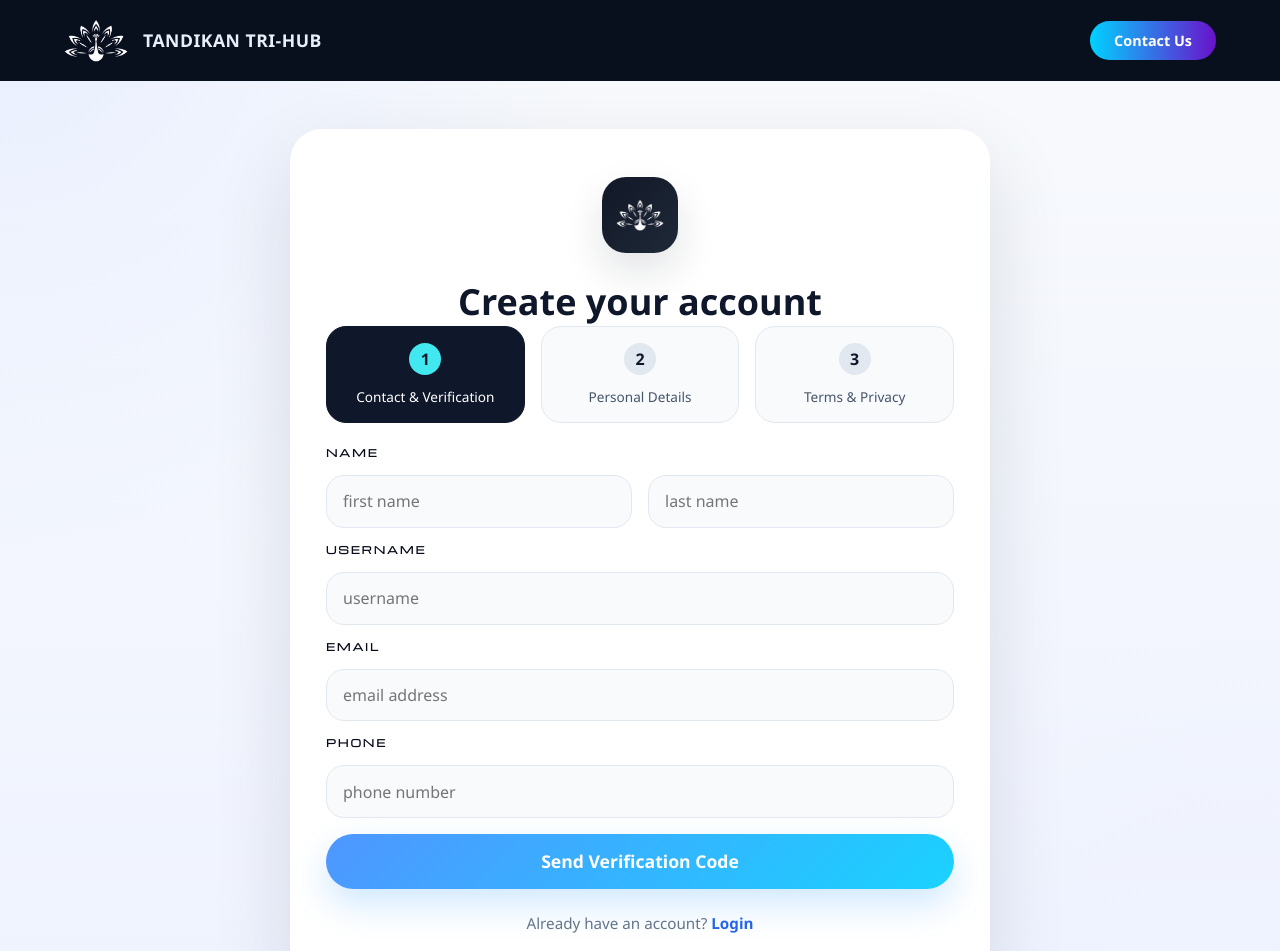
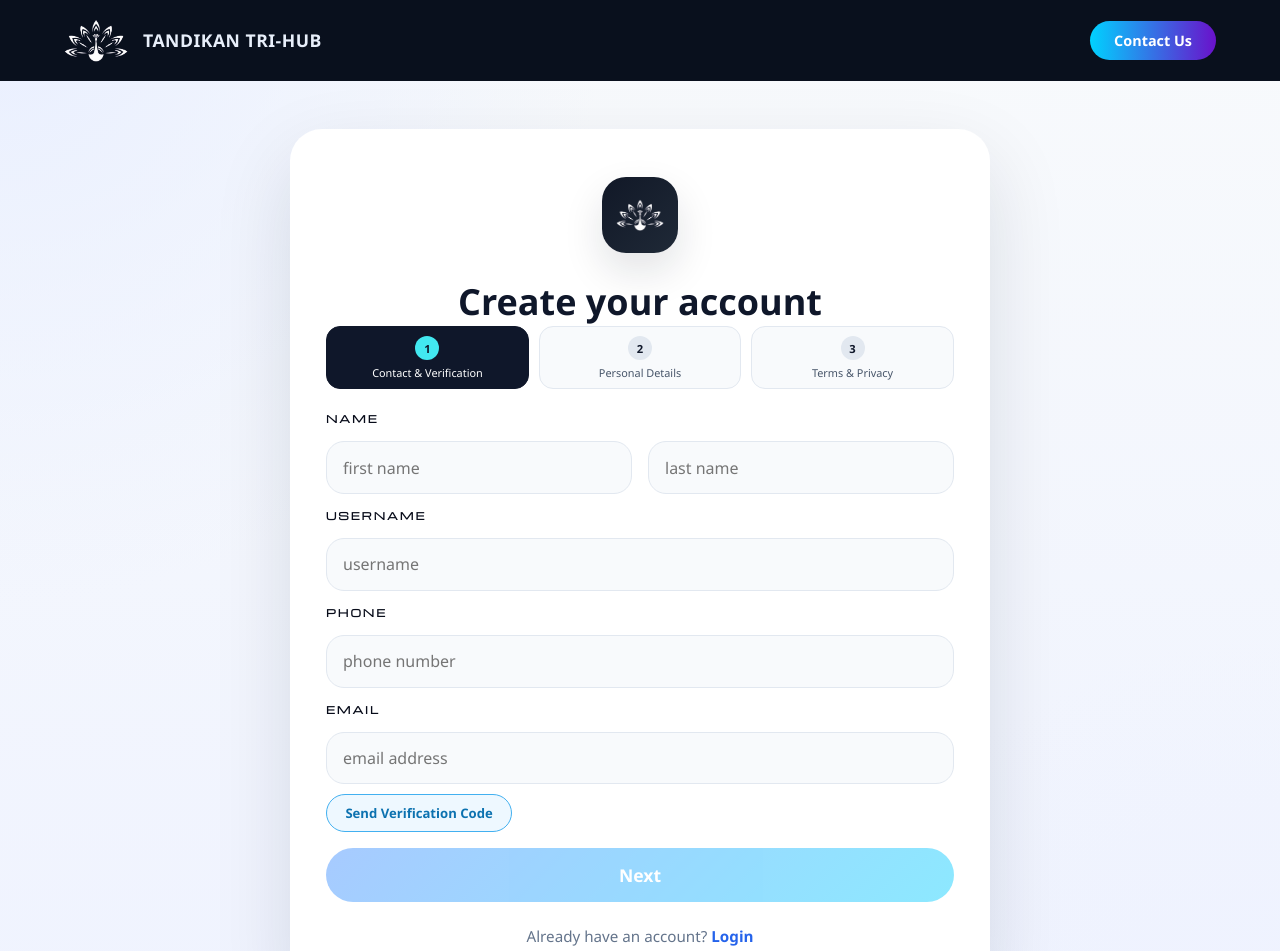
Before and after one commit to zel-06/TandikanTri-Hub-Proto, a React (Vite) app in the folder frontend/: page /register in a window 1280 px wide. Shown: the top 951 px of the page. Built offline with nearby package versions, Linux system fonts and the light colour scheme.

Commit message:
edittsss

```diff
--- a/frontend/src/pages/public/Register.jsx
+++ b/frontend/src/pages/public/Register.jsx
@@ -46,15 +46,24 @@ function getPasswordStrength(password) {
   return { level: 4, label: 'Very Strong' };
 }
 
+function getPasswordChecks(password, username, email) {
+  return [
+    { label: 'At least 8 characters', met: password.length >= 8 },
+    { label: 'One uppercase letter', met: /[A-Z]/.test(password) },
+    { label: 'One lowercase letter', met: /[a-z]/.test(password) },
+    { label: 'One number', met: /\d/.test(password) },
+    { label: 'One special character', met: /[^A-Za-z0-9]/.test(password) },
+    {
+      label: 'Different from your username/email',
+      met: password.length > 0
+        && password.toLowerCase() !== (username || '').toLowerCase()
+        && password.toLowerCase() !== (email || '').toLowerCase(),
+    },
+  ];
+}
+
 function isPasswordValid(password, username, email) {
-  if (password.length < 8) return false;
-  if (!/[A-Z]/.test(password)) return false;
-  if (!/[a-z]/.test(password)) return false;
-  if (!/\d/.test(password)) return false;
-  if (!/[^A-Za-z0-9]/.test(password)) return false;
-  if (username && password.toLowerCase() === username.toLowerCase()) return false;
-  if (email && password.toLowerCase() === email.toLowerCase()) return false;
-  return true;
+  return getPasswordChecks(password, username, email).every((c) => c.met);
 }
 
 function Stepper({ currentStep }) {
@@ -86,11 +95,16 @@ export default function Register() {
 
   const [otpSent, setOtpSent] = useState(false);
   const [otpVerified, setOtpVerified] = useState(false);
-  const [otpCode, setOtpCode] = useState('');
+  const [otpDigits, setOtpDigits] = useState(['', '', '', '', '', '']);
   const [verificationToken, setVerificationToken] = useState(null);
   const [sendingCode, setSendingCode] = useState(false);
   const [verifyingCode, setVerifyingCode] = useState(false);
   const [cooldown, setCooldown] = useState(0);
+  const otpRefs = useRef([]);
+  const otpCode = otpDigits.join('');
+
+  const [showPassword, setShowPassword] = useState(false);
+  const [showPasswordConfirm, setShowPasswordConfirm] = useState(false);
 
   const [termsAccepted, setTermsAccepted] = useState(false);
   const [privacyAccepted, setPrivacyAccepted] = useState(false);
@@ -100,6 +114,7 @@ export default function Register() {
   const age = calculateAge(form.birthdate);
   const isMinor = age !== '' && age < 18;
   const passwordStrength = getPasswordStrength(form.password);
+  const passwordChecks = getPasswordChecks(form.password, form.username, form.email);
 
   useEffect(() => {
     if (cooldown <= 0) return undefined;
@@ -121,14 +136,7 @@ export default function Register() {
   }
 
   function updateEmail(e) {
-    const value = e.target.value;
-    setForm((f) => ({ ...f, email: value }));
-    if (otpSent || otpVerified) {
-      setOtpSent(false);
-      setOtpVerified(false);
-      setVerificationToken(null);
-      setOtpCode('');
-    }
+    setForm((f) => ({ ...f, email: e.target.value }));
   }
 
   function handlePostalCodeChange(e) {
@@ -143,17 +151,65 @@ export default function Register() {
 
   async function handleSendCode() {
     setErrors({});
+    if (!form.first_name || !form.last_name || !form.username || !form.phone || !form.email) {
+      setErrors({ non_field: 'Please fill in your name, username, phone, and email first.' });
+      return;
+    }
+    if (!/^\S+@\S+\.\S+$/.test(form.email)) {
+      setErrors({ email: 'Enter a valid email address.' });
+      return;
+    }
     setSendingCode(true);
     try {
       const res = await authApi.sendVerificationCode(form.email);
       setOtpSent(true);
-      setOtpCode('');
+      setOtpVerified(false);
+      setVerificationToken(null);
+      setOtpDigits(['', '', '', '', '', '']);
       setCooldown(res.cooldown_seconds || 60);
     } catch (err) {
       setErrors(err.response?.data || { non_field: 'Something went wrong. Please try again.' });
     } finally {
       setSendingCode(false);
     }
+  }
+
+  function handleChangeEmail() {
+    setOtpSent(false);
+    setOtpVerified(false);
+    setVerificationToken(null);
+    setOtpDigits(['', '', '', '', '', '']);
+    setCooldown(0);
+    setErrors({});
+  }
+
+  function handleOtpDigitChange(index, e) {
+    const char = e.target.value.replace(/\D/g, '').slice(-1);
+    setOtpDigits((d) => {
+      const next = [...d];
+      next[index] = char;
+      return next;
+    });
+    if (char && index < 5) otpRefs.current[index + 1]?.focus();
+  }
+
+  function handleOtpKeyDown(index, e) {
+    if (e.key === 'Backspace' && !otpDigits[index] && index > 0) {
+      otpRefs.current[index - 1]?.focus();
+    } else if (e.key === 'Enter' && otpDigits.join('').length === 6) {
+      e.preventDefault();
+      handleVerifyCode();
+    }
+  }
+
+  function handleOtpPaste(e) {
+    const text = e.clipboardData.getData('text').replace(/\D/g, '').slice(0, 6);
+    if (!text) return;
+    e.preventDefault();
+    const next = text.split('');
+    while (next.length < 6) next.push('');
+    setOtpDigits(next);
+    otpRefs.current[Math.min(text.length, 6) - 1]?.focus();
   }
 
   async function handleVerifyCode() {
@@ -170,15 +226,9 @@ export default function Register() {
     }
   }
 
-  function handleStep1Submit(e) {
+  function handleStep1Continue(e) {
     e.preventDefault();
-    if (!otpSent) {
-      handleSendCode();
-    } else if (!otpVerified) {
-      handleVerifyCode();
-    } else {
-      setStep(2);
-    }
+    if (otpVerified) setStep(2);
   }
 
   function handleStep2Next(e) {
@@ -187,8 +237,7 @@ export default function Register() {
     if (form.password !== form.password_confirm) {
       newErrors.password_confirm = 'Passwords do not match.';
     } else if (!isPasswordValid(form.password, form.username, form.email)) {
-      newErrors.password = 'Password must be at least 8 characters and include an uppercase letter, '
-        + 'a lowercase letter, a number, and a special character, and cannot match your username or email.';
+      newErrors.password = 'Please meet all the password requirements above.';
     }
     if (!idFile) newErrors.id_document = 'Please upload a valid ID.';
     if (isMinor) {
@@ -237,10 +286,7 @@ export default function Register() {
       if (keys.some((k) => STEP1_FIELDS.includes(k))) {
         setStep(1);
         if (responseErrors.email_verification_token) {
-          setOtpSent(false);
-          setOtpVerified(false);
-          setVerificationToken(null);
-          setOtpCode('');
+          handleChangeEmail();
         }
       } else if (keys.some((k) => STEP2_FIELDS.includes(k))) {
         setStep(2);
@@ -264,7 +310,7 @@ export default function Register() {
           <Stepper currentStep={step} />
 
           {step === 1 && (
-            <form className="create-account-form" onSubmit={handleStep1Submit}>
+            <form className="create-account-form" onSubmit={handleStep1Continue}>
               <label className="login-info-title">Name</label>
               <label className="input-group">
                 <input type="text" placeholder="first name" value={form.first_name} onChange={update('first_name')} required />
@@ -279,8 +325,14 @@ export default function Register() {
               </label>
               {errors.username && <p className="field-error">{errors.username}</p>}
 
+              <label className="login-info-title">Phone</label>
+              <label className="input-group full-width">
+                <input type="tel" inputMode="search" placeholder="phone number" value={form.phone} onChange={handlePhoneNumberChange} required />
+              </label>
+
               <label className="login-info-title">Email</label>
-              <label className="input-group full-width">
+              <div className="email-verify-group full-width">
+                <label className="input-group">
                   <input
                     type="email"
                     placeholder="email address"
@@ -290,56 +342,72 @@ export default function Register() {
                     required
                   />
                 </label>
+                <div className="email-verify-actions">
+                  {!otpVerified && (
+                    <button
+                      type="button"
+                      className="btn-small"
+                      disabled={sendingCode || (otpSent && cooldown > 0)}
+                      onClick={handleSendCode}
+                    >
+                      {sendingCode
+                        ? 'Sending…'
+                        : !otpSent
+                          ? 'Send Verification Code'
+                          : cooldown > 0 ? `Resend in ${cooldown}s` : 'Resend code'}
+                    </button>
+                  )}
+                  {otpSent && !otpVerified && (
+                    <button type="button" className="link-button" onClick={handleChangeEmail}>
+                      Change email
+                    </button>
+                  )}
+                </div>
                 {errors.email && <p className="field-error">{errors.email}</p>}
+              </div>
 
-              <label className="login-info-title">Phone</label>
-              <label className="input-group full-width">
-                <input type="tel" inputMode="search" placeholder="phone number" value={form.phone} onChange={handlePhoneNumberChange} required />
-              </label>
-
-              {otpSent && (
-                <div className="otp-section">
-                  <label className="login-info-title">Verification Code</label>
-                  <label className="input-group otp-input">
+              {otpSent && !otpVerified && (
+                <div className="otp-section full-width">
+                  <label className="login-info-title">Enter the 6-digit code</label>
+                  <div className="otp-digit-group" onPaste={handleOtpPaste}>
+                    {otpDigits.map((digit, i) => (
                       <input
+                        // eslint-disable-next-line react/no-array-index-key
+                        key={i}
+                        ref={(el) => { otpRefs.current[i] = el; }}
                         type="text"
                         inputMode="numeric"
-                      placeholder="6-digit code"
-                      maxLength={6}
-                      value={otpCode}
-                      onChange={(e) => setOtpCode(e.target.value.replace(/\D/g, '').slice(0, 6))}
-                      disabled={otpVerified}
-                      required
+                        maxLength={1}
+                        className="otp-digit"
+                        value={digit}
+                        onChange={(e) => handleOtpDigitChange(i, e)}
+                        onKeyDown={(e) => handleOtpKeyDown(i, e)}
                       />
-                  </label>
-                  {errors.code && <p className="field-error">{errors.code}</p>}
-
-                  {otpVerified ? (
-                    <p className="otp-verified"><span className="agreement-check">✓</span> Email verified</p>
-                  ) : (
+                    ))}
+                  </div>
                   <div className="otp-actions">
-                      <span className="otp-hint">Code sent to {form.email}. It expires in 5 minutes.</span>
+                    <span className="otp-hint">Sent to {form.email} · expires in 5 minutes</span>
                     <button
                       type="button"
-                        className="link-button"
-                        disabled={cooldown > 0 || sendingCode}
-                        onClick={handleSendCode}
+                      className="btn-small"
+                      disabled={verifyingCode || otpCode.length < 6}
+                      onClick={handleVerifyCode}
                     >
-                        {cooldown > 0 ? `Resend code in ${cooldown}s` : 'Resend code'}
+                      {verifyingCode ? 'Verifying…' : 'Verify Code'}
                     </button>
                   </div>
+                  {errors.code && <p className="field-error">{errors.code}</p>}
+                </div>
               )}
-                </div>
+
+              {otpVerified && (
+                <p className="otp-verified full-width"><span className="agreement-check">✓</span> Email verified</p>
               )}
 
               {errors.non_field && <p className="field-error">{errors.non_field}</p>}
 
-              <button className="btn btn-primary login-submit" type="submit" disabled={sendingCode || verifyingCode}>
-                {!otpSent
-                  ? (sendingCode ? 'Sending code…' : 'Send Verification Code')
-                  : !otpVerified
-                    ? (verifyingCode ? 'Verifying…' : 'Verify Code')
-                    : 'Next'}
+              <button className="btn btn-primary login-submit" type="submit" disabled={!otpVerified}>
+                Next
               </button>
             </form>
           )}
@@ -373,11 +441,17 @@ export default function Register() {
               {errors.birthdate && <p className="field-error">{errors.birthdate}</p>}
 
               <label className="login-info-title">Password</label>
-              <label className="input-group">
-                <input type="password" placeholder="Password" value={form.password} onChange={update('password')} required />
+              <label className="input-group password-field">
+                <input type={showPassword ? 'text' : 'password'} placeholder="Password" value={form.password} onChange={update('password')} required />
+                <button type="button" className="link-button password-toggle" onClick={() => setShowPassword((v) => !v)}>
+                  {showPassword ? 'Hide' : 'Show'}
+                </button>
               </label>
-              <label className="input-group">
-                <input type="password" placeholder="Confirm password" value={form.password_confirm} onChange={update('password_confirm')} required />
+              <label className="input-group password-field">
+                <input type={showPasswordConfirm ? 'text' : 'password'} placeholder="Confirm password" value={form.password_confirm} onChange={update('password_confirm')} required />
+                <button type="button" className="link-button password-toggle" onClick={() => setShowPasswordConfirm((v) => !v)}>
+                  {showPasswordConfirm ? 'Hide' : 'Show'}
+                </button>
               </label>
 
               <div className="password-strength full-width">
@@ -386,9 +460,14 @@ export default function Register() {
                     <span key={i} className={`bar level-${passwordStrength.level >= i ? passwordStrength.level : 0}`} />
                   ))}
                 </div>
-                <p className="password-strength-label">
-                  {passwordStrength.label || 'Use at least 8 characters (12+ recommended) with uppercase, lowercase, a number, and a special character.'}
-                </p>
+                {passwordStrength.label && <p className="password-strength-label">{passwordStrength.label}</p>}
+                <ul className="password-checklist">
+                  {passwordChecks.map((c) => (
+                    <li key={c.label} className={c.met ? 'met' : ''}>
+                      <span className="check-icon">{c.met ? '✓' : ''}</span>{c.label}
+                    </li>
+                  ))}
+                </ul>
               </div>
               {errors.password && <p className="field-error">{errors.password}</p>}
               {errors.password_confirm && <p className="field-error">{errors.password_confirm}</p>}
@@ -461,7 +540,7 @@ export default function Register() {
           )}
 
           {step === 3 && (
-            <form className="create-account-form" onSubmit={handleSubmit}>
+            <form className="create-account-form terms-step" onSubmit={handleSubmit}>
               <div className="terms-box" ref={termsBoxRef} onScroll={handleTermsScroll}>
                 <h3>Terms and Conditions</h3>
                 <p>
@@ -481,16 +560,18 @@ export default function Register() {
                   contacting the organizers.
                 </p>
               </div>
+
               {!termsScrolledToBottom && (
-                <p className="terms-scroll-hint">Scroll to the end of the box above to enable the checkboxes below.</p>
+                <p className="terms-scroll-hint">Scroll to the end of the box above to read the full policy — the checkboxes will appear once you reach the bottom.</p>
               )}
 
+              {termsScrolledToBottom && (
+                <>
                   <div className="checkbox-field">
                     <label>
                       <input
                         type="checkbox"
                         checked={termsAccepted}
-                    disabled={!termsScrolledToBottom}
                         onChange={(e) => setTermsAccepted(e.target.checked)}
                       />
                       <span>I have read and agree to the Terms and Conditions.</span>
@@ -503,13 +584,14 @@ export default function Register() {
                       <input
                         type="checkbox"
                         checked={privacyAccepted}
-                    disabled={!termsScrolledToBottom}
                         onChange={(e) => setPrivacyAccepted(e.target.checked)}
                       />
                       <span>I have read and agree to the Privacy Policy.</span>
                     </label>
                   </div>
                   {errors.privacy_accepted && <p className="field-error">{errors.privacy_accepted}</p>}
+                </>
+              )}
 
               {errors.non_field && <p className="field-error">{errors.non_field}</p>}
 
--- a/frontend/src/styles/app-additions.css
+++ b/frontend/src/styles/app-additions.css
@@ -93,3 +93,30 @@ textarea.form-control { resize: vertical; min-height: 100px; }
 .create-account-card .btn-secondary:hover {
   background: #e5e7eb;
 }
+
+/* .btn-outline is a new, plain single-class rule (style.css), but admin_panel.css's
+   later, equal-specificity `.btn { border: none; ... }` strips its border in the
+   cascade regardless of source order tricks — so its real definition lives here,
+   after every other stylesheet, the same fix already applied to .btn-secondary above. */
+.btn-outline {
+  background: #ffffff;
+  color: #0f172a;
+  border: 1.5px solid #cbd5e1;
+}
+
+.btn-outline:hover {
+  border-color: #42e8f0;
+  background: #f0fdff;
+  transform: translateY(-2px);
+}
+
+/* Same cascade issue as .btn-outline above: needs to load after admin_panel.css's
+   .btn to reliably dim disabled primary/outline buttons (e.g. "Next" before a step's
+   required action is done) instead of leaving them looking fully clickable. */
+.btn:disabled,
+.btn:disabled:hover {
+  opacity: 0.5;
+  cursor: not-allowed;
+  transform: none;
+  box-shadow: none;
+}
--- a/frontend/src/styles/style.css
+++ b/frontend/src/styles/style.css
@@ -1141,7 +1141,7 @@ a {
 }
 
 .create-account-form .upload-section,
-.create-account-form .input-group.full-width,
+.create-account-form .full-width,
 .create-account-form .otp-section,
 .create-account-form .password-strength,
 .create-account-form .step-actions {
@@ -1886,6 +1886,24 @@ a {
 .register-steps-3 {
     grid-template-columns: repeat(3, minmax(0, 1fr));
     margin-bottom: 1.5rem;
+    gap: 0.6rem;
+}
+
+.register-steps-3 .step {
+    padding: 0.55rem 0.4rem;
+    border-radius: 14px;
+}
+
+.register-steps-3 .step span {
+    width: 1.5rem;
+    height: 1.5rem;
+    font-size: 0.7rem;
+    margin-bottom: 0.35rem;
+}
+
+.register-steps-3 .step p {
+    font-size: 0.68rem;
+    line-height: 1.25;
 }
 
 .step {
@@ -2097,11 +2115,65 @@ a {
     gap: 0.75rem;
 }
 
-.otp-input input {
-    letter-spacing: 0.5rem;
-    font-size: 1.2rem;
+.otp-digit-group {
+    display: flex;
+    gap: 0.6rem;
+}
+
+.otp-digit {
+    width: 2.75rem;
+    height: 3.25rem;
+    border-radius: 12px;
+    border: 1.5px solid #e2e8f0;
+    background: #ffffff;
+    text-align: center;
+    font-size: 1.3rem;
     font-weight: 700;
-    text-align: center;
+    color: #0f172a;
+    outline: none;
+    transition: border-color 0.15s ease, box-shadow 0.15s ease;
+}
+
+.otp-digit:focus {
+    border-color: #42b0f0;
+    box-shadow: 0 0 0 3px rgba(66, 176, 240, 0.15);
+}
+
+.email-verify-group {
+    display: grid;
+    gap: 0.6rem;
+}
+
+.email-verify-actions {
+    display: flex;
+    align-items: center;
+    gap: 1rem;
+    flex-wrap: wrap;
+}
+
+.btn-small {
+    align-self: flex-start;
+    width: fit-content;
+    padding: 0.55rem 1.15rem;
+    border-radius: 999px;
+    font-size: 0.82rem;
+    font-weight: 700;
+    border: 1.5px solid #42b0f0;
+    background: #eef8ff;
+    color: #0c72b0;
+    cursor: pointer;
+    transition: background 0.2s ease, transform 0.2s ease;
+}
+
+.btn-small:hover:not(:disabled) {
+    background: #dff1ff;
+    transform: translateY(-1px);
+}
+
+.btn-small:disabled {
+    opacity: 0.55;
+    cursor: not-allowed;
+    transform: none;
 }
 
 .otp-actions {
@@ -2176,6 +2248,57 @@ a {
     color: #64748b;
 }
 
+.password-checklist {
+    list-style: none;
+    margin: 0.25rem 0 0;
+    padding: 0;
+    display: grid;
+    grid-template-columns: 1fr 1fr;
+    gap: 0.35rem 1rem;
+    font-size: 0.8rem;
+}
+
+.password-checklist li {
+    display: flex;
+    align-items: center;
+    gap: 0.45rem;
+    color: #94a3b8;
+    transition: color 0.2s ease;
+}
+
+.password-checklist li .check-icon {
+    display: inline-flex;
+    align-items: center;
+    justify-content: center;
+    width: 1rem;
+    height: 1rem;
+    border-radius: 999px;
+    border: 1.5px solid currentColor;
+    font-size: 0.65rem;
+    flex-shrink: 0;
+}
+
+.password-checklist li.met {
+    color: #16a34a;
+    font-weight: 600;
+}
+
+.password-checklist li.met .check-icon {
+    background: #16a34a;
+    border-color: #16a34a;
+    color: #fff;
+}
+
+.input-group.password-field input {
+    width: auto;
+    flex: 1 1 auto;
+}
+
+.password-toggle {
+    flex-shrink: 0;
+    white-space: nowrap;
+}
+
 .step-actions {
     display: flex;
     gap: 0.75rem;
@@ -2188,16 +2311,8 @@ a {
     border-radius: 18px;
 }
 
-.btn-outline {
-    background: #ffffff;
-    color: #0f172a;
-    border: 1.5px solid #cbd5e1;
-}
-
-.btn-outline:hover {
-    border-color: #42e8f0;
-    background: #f0fdff;
-    transform: translateY(-2px);
+.create-account-form.terms-step {
+    grid-template-columns: 1fr;
 }
 
 .event-register-card {
```
Also changed, not shown: 1 other file (tests, documents, lock files or other folders). Lines whose indentation alone changed are shown as unchanged.
